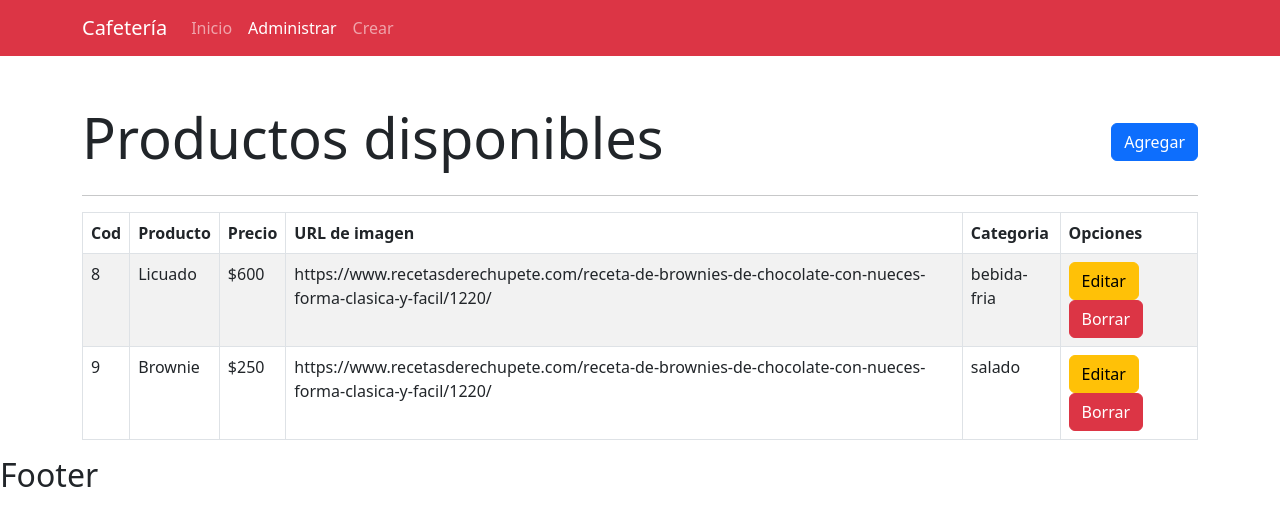
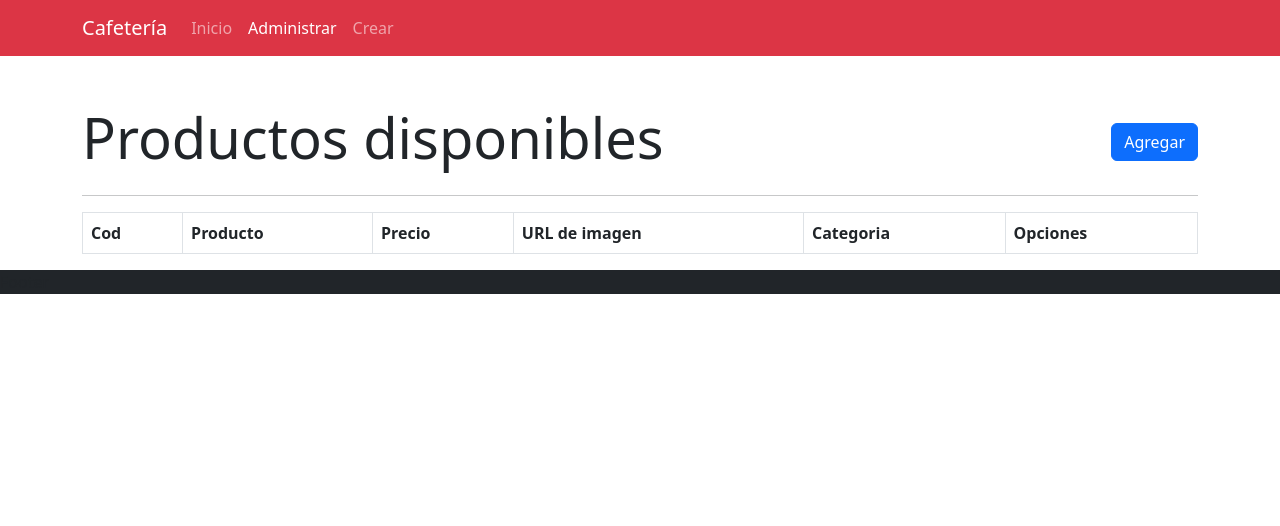
Before and after one commit to valeormaechea/crud_react, a React (Create React App) app: page /administrar in a window 1280 px wide. Shown: the top 526 px of the page. Built offline with nearby package versions, Linux system fonts and the light colour scheme; data requests are answered from the project's data file.

Commit message:
agregamos para eliminar producto y actualizar tabla

```diff
--- a/db.json
+++ b/db.json
@@ -1,18 +1,3 @@
 {
-  "productos": [
-    {
-      "nombreProducto": "Licuado",
-      "precio": "600",
-      "imagen": "https://www.recetasderechupete.com/receta-de-brownies-de-chocolate-con-nueces-forma-clasica-y-facil/1220/",
-      "categoria": "bebida-fria",
-      "id": 8
-    },
-    {
-      "nombreProducto": "Brownie",
-      "precio": "250",
-      "imagen": "https://www.recetasderechupete.com/receta-de-brownies-de-chocolate-con-nueces-forma-clasica-y-facil/1220/",
-      "categoria": "salado",
-      "id": 9
-    }
-  ]
+  "productos": []
 }
--- /dev/null
+++ b/src/components/common/Footer.css
@@ -0,0 +1,3 @@
+section{
+    margin-top: auto;
+}
--- a/src/components/common/Footer.js
+++ b/src/components/common/Footer.js
@@ -1,10 +1,10 @@
 import React from 'react';
-
+import './Footer.css';
 const Footer = () => {
     return (
-        <div>
-            <h2>Footer</h2>
-        </div>
+        <section className='bg-dark'>
+            Footer
+        </section>
     );
 };
 
--- a/src/components/views/producto/AdministrarProductos.js
+++ b/src/components/views/producto/AdministrarProductos.js
@@ -48,7 +48,7 @@ const AdministrarProductos = () => {
         </thead>
         <tbody>
           {productos.map((producto) => (
-            <ItemProducto key={producto.id} producto={producto}></ItemProducto>
+            <ItemProducto key={producto.id} producto={producto} consultarAPI={consultarAPI}></ItemProducto>
           ))}
         </tbody>
       </Table>
--- a/src/components/views/producto/ItemProducto.js
+++ b/src/components/views/producto/ItemProducto.js
@@ -25,16 +25,19 @@ const ItemProducto = (props) => {
             URL + "/" + props.producto.id,
             parametros
           );
+          if (respuesta.status === 200) {
+            Swal.fire(
+              "Eliminado",
+              `El producto ${props.producto.nombreProducto} fue borrado`,
+              "success"
+            );
+
+            props.consultarAPI();
+          }
         } catch (error) {
           console.log(error);
           // Mostrar un mensaje de error al usuario
         }
-
-        Swal.fire(
-          "Eliminado",
-          `El producto ${props.producto.nombreProducto} fue borrado`,
-          "success"
-        );
       }
     });
   };
```
